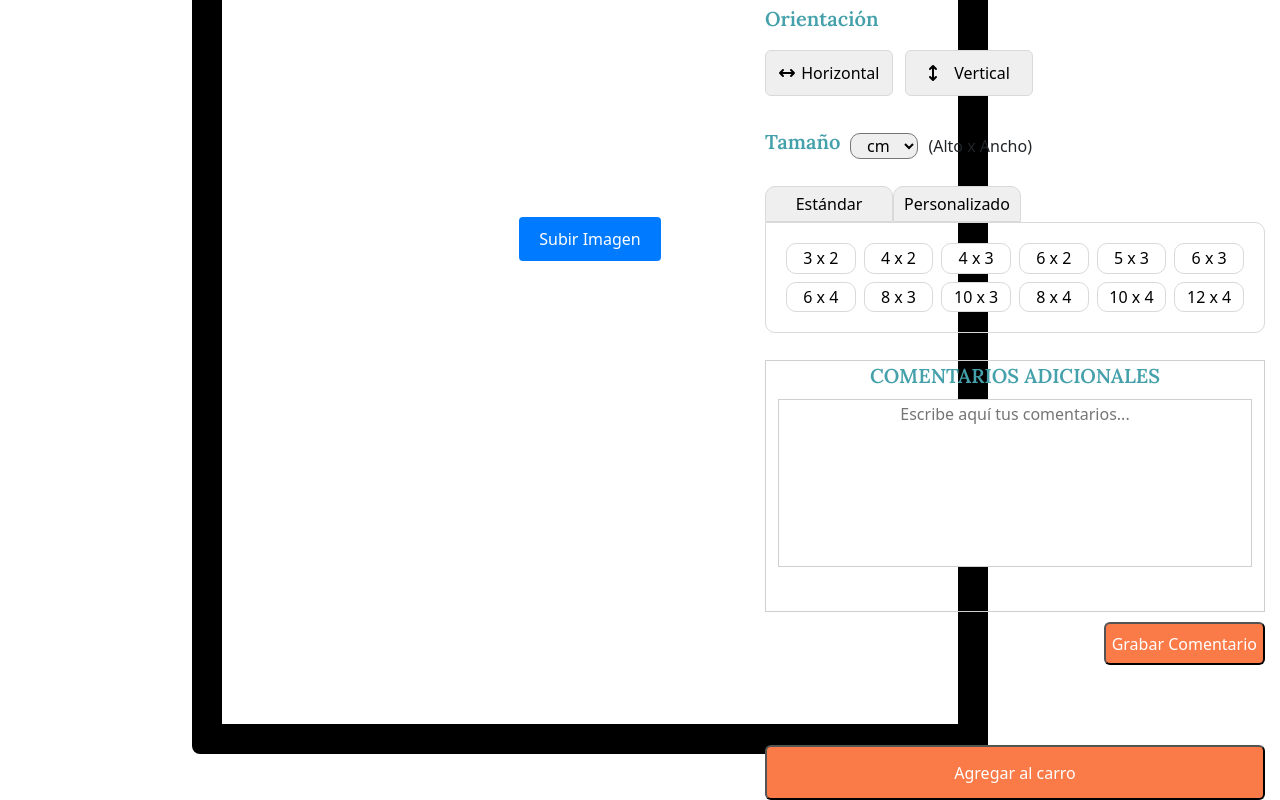
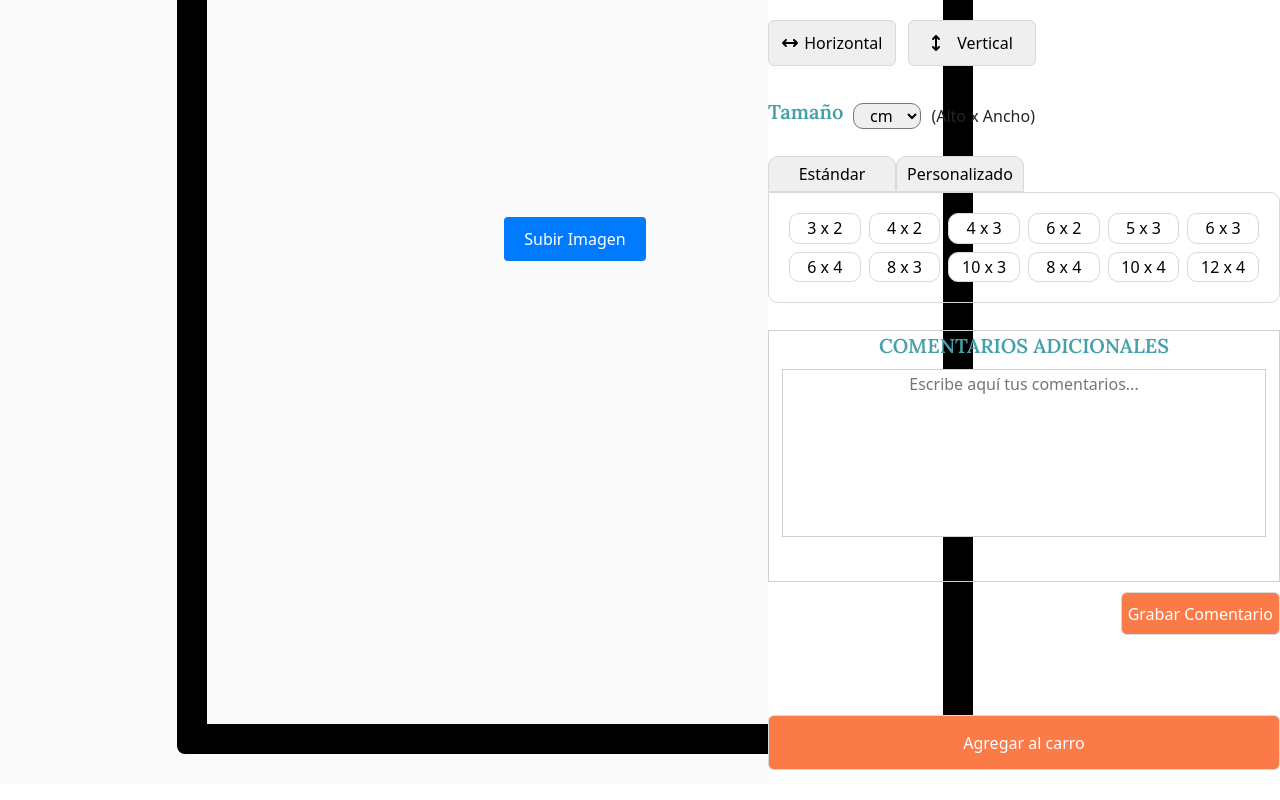
Before and after one commit to end1996/webForm, a React (Vite) app: page / in a window 1280 px wide. Shown: the part 393-1193 px from the top of the page. Built offline with nearby package versions, Linux system fonts and the light colour scheme.

Commit message:
background color y color de navbar

```diff
--- a/src/App.css
+++ b/src/App.css
@@ -1,3 +1,6 @@
 * {
     font-family: 'open sans', sans-serif;
+    margin: 0;
+    padding: 0;
+    box-sizing: border-box;
 }
--- a/src/App.module.css
+++ b/src/App.module.css
@@ -5,7 +5,6 @@
     align-items: flex-start;
     width: 100%;
     box-sizing: border-box;
-    padding: 0 15px; /* Añade un padding para evitar que el contenido toque los bordes de la pantalla */
 }
 
 .column {
@@ -17,9 +16,10 @@
     flex: 0 0 60%;
     max-width: 60%;
     box-sizing: border-box;
+    background-color: #fafafa;
 }
 
-.iconosColumn {
+.formColumn {
     flex: 0 0 40%;
     max-width: 40%;
     box-sizing: border-box;
--- a/src/App.tsx
+++ b/src/App.tsx
@@ -16,7 +16,7 @@ function App() {
       <div className={`${styles.column} ${styles.imagePreviewColumn}`}>
         <ImagePreview />
       </div>
-      <div className={`${styles.column} ${styles.iconosColumn}`}>
+      <div className={`${styles.column} ${styles.formColumn}`}>
         <Iconos />
         <BotonesEnmarcado />
         <SubirImagen />
--- a/src/components/Header.tsx
+++ b/src/components/Header.tsx
@@ -1,7 +1,7 @@
 function Header() {
     // Cambiar className por className
     return (
-        <nav className="navbar navbar-expand-lg bg-body-tertiary">
+        <nav className="navbar navbar-expand-lg bg-white">
             <div className="container-fluid">
                 <a className="navbar-brand" href="#">
                     <img src="src/assets/arteIdeas.jpg" alt="ArteIdeas" width={134} height={51} />
--- a/src/components/Screens/Formulario/AgregarAlCarro.module.css
+++ b/src/components/Screens/Formulario/AgregarAlCarro.module.css
@@ -14,4 +14,5 @@
     width: 100%;
     height: 55px;
     border-radius: 6px;
+    border: 1px solid #D9D9D9;
 }
--- a/src/components/Screens/Formulario/Iconos/Iconos.module.css
+++ b/src/components/Screens/Formulario/Iconos/Iconos.module.css
@@ -6,7 +6,6 @@
     max-width: 768px;
     height: 71px;
     flex-direction: row;
-    margin-top: 30px;
     align-items: center;
     justify-content: space-around;
     box-sizing: border-box;
--- a/src/components/Screens/Formulario/TextInputComentarios.module.css
+++ b/src/components/Screens/Formulario/TextInputComentarios.module.css
@@ -39,4 +39,5 @@
     width: auto;
     border-radius: 6px;
     color: #FFFF;
+    border: 1px solid #D9D9D9;
 }
```
